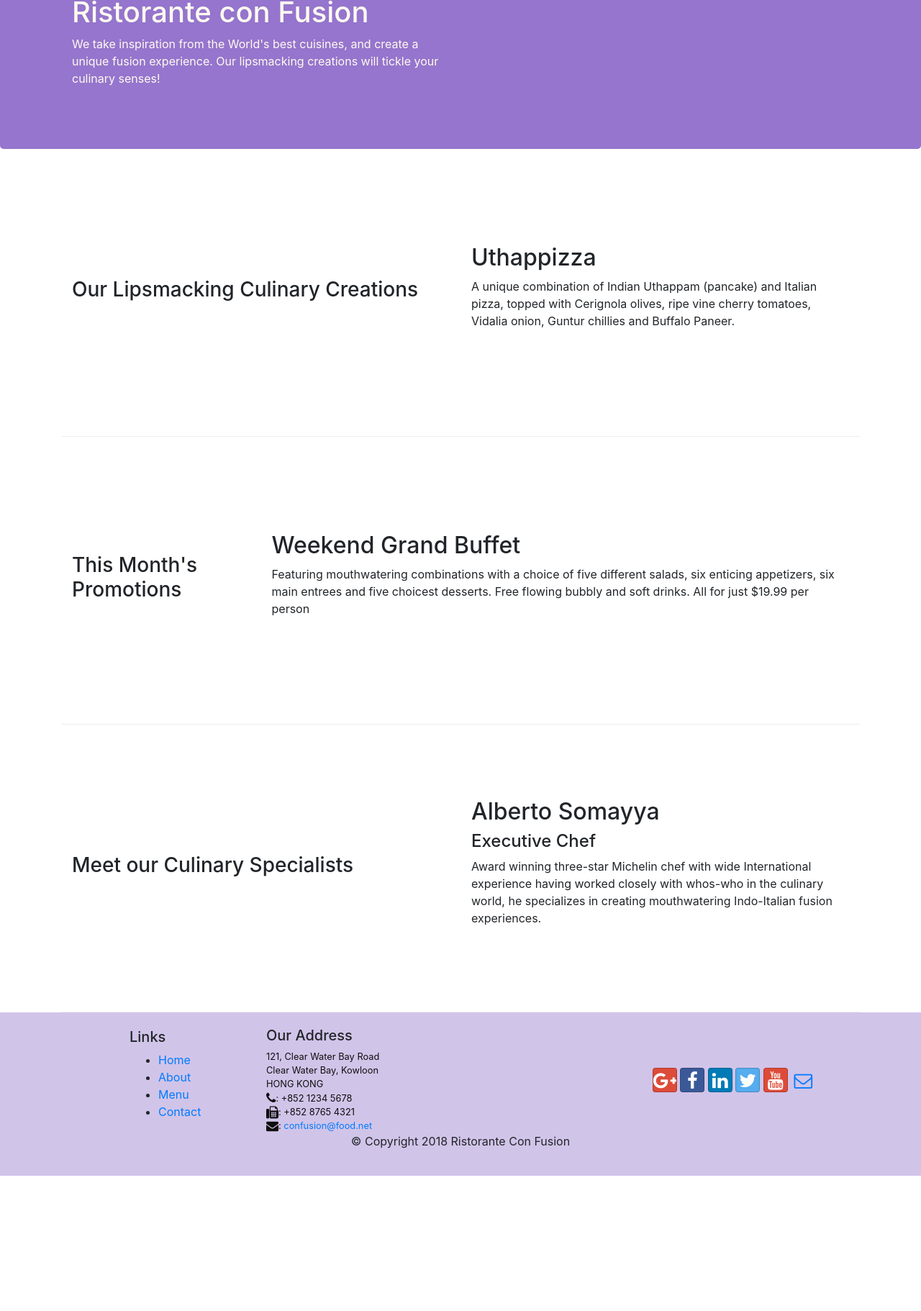
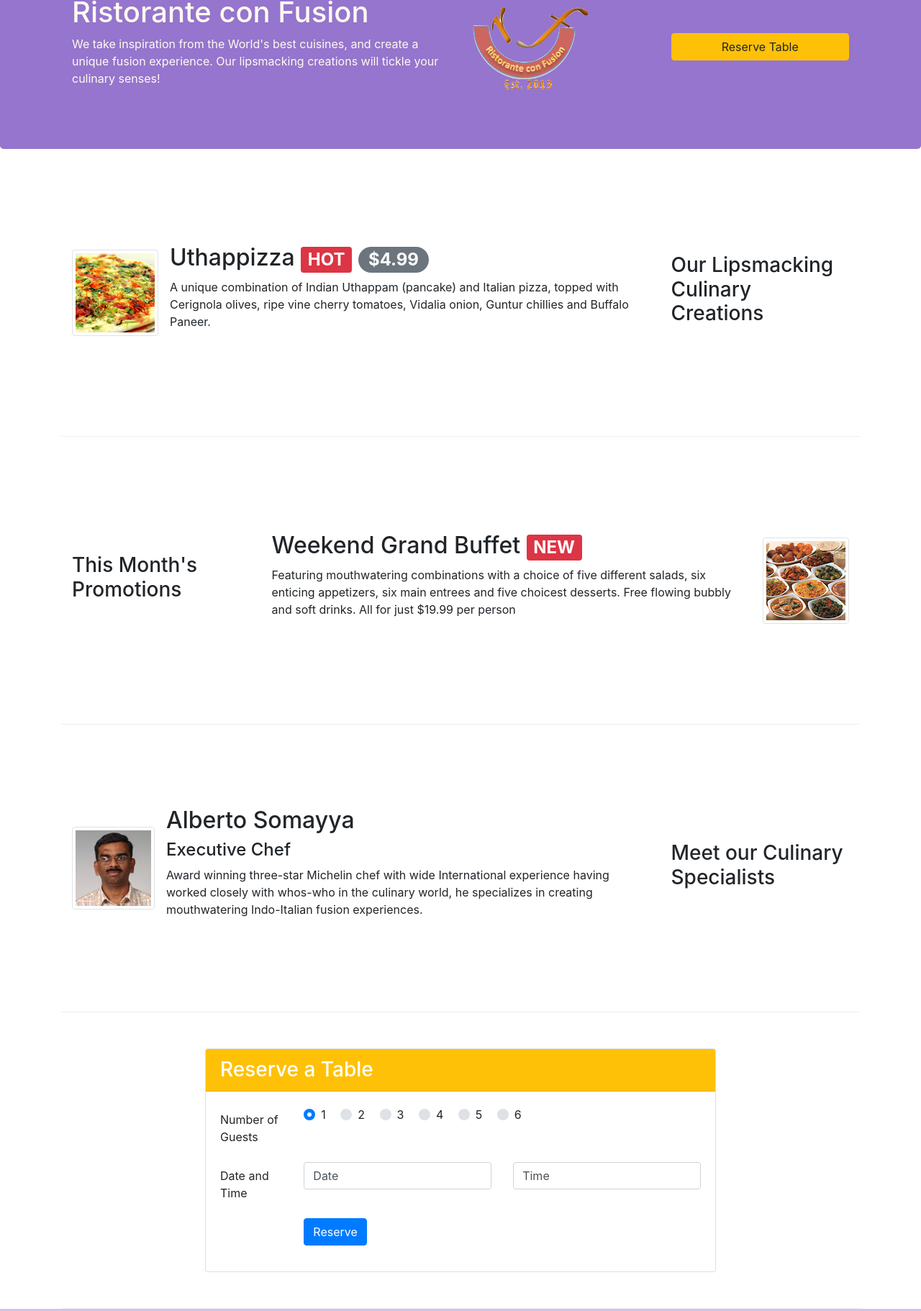
Before and after one commit to Hnmani/Bootstrap-Website-Coursera, a website: page index.html in a window 1280 px wide. Shown: the part 127-1949 px from the top of the page at 72% size. Before the commit the page ends 1761 px from the top, so only its background shows below. Drawn offline with nearby package versions, Linux system fonts and the light colour scheme.

Commit message:
Media and New Form To Reserve Table

```diff
--- a/index.html
+++ b/index.html
@@ -20,7 +20,7 @@
     <nav class='navbar navbar-dark navbar-expand-sm bg-primary fixed-top'>
       <div class="container">
         <button type="button" class='navbar-toggler' data-toggle='collapse' data-target='#navbar'><span class='navbar-toggler-icon'></span></button>
-        <a class="navbar-brand" href="#">Ristorante Con Fusion</a>
+        <a class="navbar-brand" href="#"><img src="img/logo.png" height="30" width="41"></a>
         <div class="collapse navbar-collapse" id='navbar'>
           <ul class='navbar-nav mr-auto'>
               <li class="nav-item active"><a class="nav-link" href="#"><span class="fa fa-home fa-lg"></span> Home</a></li>
@@ -39,7 +39,11 @@
                     <h1>Ristorante con Fusion</h1>
                     <p>We take inspiration from the World's best cuisines, and create a unique fusion experience. Our lipsmacking creations will tickle your culinary senses!</p>
                 </div>
-                <div>
+                <div class='col-12 col-sm-3 media'>
+                  <img src="img/logo.png" alt="">
+                </div>
+                <div class="col-12 col-md-3">
+                  <a href="#reserveTable" role="button" class='btn btn-warning col'>Reserve Table</a>
                 </div>
             </div>
         </div>
@@ -47,12 +51,21 @@
 
     <div class='container'>
         <div class="row align-items-center row-content">
-            <div class='col-12 col-sm-6'>
+            <div class='col-12 col-sm-3 order-sm-last'>
                 <h3>Our Lipsmacking Culinary Creations</h3>
             </div>
             <div class='col-12 col-sm'>
-                <h2>Uthappizza</h2>
-                <p>A unique combination of Indian Uthappam (pancake) and Italian pizza, topped with Cerignola olives, ripe vine cherry tomatoes, Vidalia onion, Guntur chillies and Buffalo Paneer.</p>
+              <div class="media">
+                    <img class="d-flex mr-3 img-thumbnail align-self-center"
+                            src="img/uthappizza.png" alt="Uthappizza">
+                    <div class="media-body">
+                        <h2 class="mt-0">Uthappizza <span class="badge badge-danger">HOT</span> <span class="badge badge-pill badge-secondary">$4.99</span></h2>
+                        <p class="d-none d-sm-block">A unique combination of Indian Uthappam (pancake) and
+                            Italian pizza, topped with Cerignola olives, ripe vine
+                            cherry tomatoes, Vidalia onion, Guntur chillies and
+                            Buffalo Paneer.</p>
+                    </div>
+                </div>
             </div>
         </div>
 
@@ -62,20 +75,94 @@
                 <h3>This Month's Promotions</h3>
             </div>
             <div class='col-12 col-sm col-md order-sm-last'>
-                <h2>Weekend Grand Buffet</h2>
-                <p>Featuring mouthwatering combinations with a choice of five different salads, six enticing appetizers, six main entrees and five choicest desserts. Free flowing bubbly and soft drinks. All for just $19.99 per person </p>
+              <div class="media">
+                <div class="media-body">
+                  <h2 class='mt-0'>Weekend Grand Buffet <span class='badge badge-danger'>NEW</span> </h2>
+                  <p class='d-none d-sm-block'>Featuring mouthwatering combinations with a choice of five different salads, six enticing appetizers, six main entrees and five choicest desserts. Free flowing bubbly and soft drinks. All for just $19.99 per person </p>
+                </div>
+                <img src="img/buffet.png" class='d-flex ml-3 img-thumbnail align-self-center' alt="Buffet">
+              </div>
+
             </div>
         </div>
 
         <div class='row align-items-center row-content'>
-            <div class='col-12 col-sm-6'>
+            <div class='col-12 col-sm-3 order-sm-last'>
                 <h3>Meet our Culinary Specialists</h3>
             </div>
-            <div class='col-12 col-sm'>
-                <h2>Alberto Somayya</h2>
-                <h4>Executive Chef</h4>
-                <p>Award winning three-star Michelin chef with wide International experience having worked closely with whos-who in the culinary world, he specializes in creating mouthwatering Indo-Italian fusion experiences. </p>
+            <div class="media col-12 col-sm">
+                <img class="d-flex mr-3 img-thumbnail align-self-center"
+                        src="img/alberto.png" alt="Alberto Somayya">
+                <div class="media-body">
+                    <h2 class="mt-0">Alberto Somayya</h2>
+                    <h4>Executive Chef</h4>
+                    <p class="d-none d-sm-block">Award winning three-star Michelin chef with wide
+                        International experience having worked closely with
+                        whos-who in the culinary world, he specializes in
+                        creating mouthwatering Indo-Italian fusion experiences.
+                        </p>
+                </div>
             </div>
+        </div>
+        <div class="row align-items-center row-content">
+          <div class="col-12 col-sm-8 offset-sm-2">
+            <div class="card">
+              <h3 class='card-header bg-warning text-white'>Reserve a Table</h3>
+              <div class="card-body" id='reserveTable'>
+                <form action="index.html">
+                  <div class="form-group row">
+                    <label for='Guest' class="col-md-2 col-form-label">Number of Guests</label>
+                    <div class="col-12 col-md-10">
+                        <div class="custom-control custom-radio custom-control-inline">
+                        <input type="radio" class="custom-control-input" id='1' name="Guest" checked>
+                        <label class="custom-control-label" for="1">1</label>
+                        </div>
+
+                        <div class="custom-control custom-radio custom-control-inline">
+                        <input type="radio" class="custom-control-input" id='2' name="Guest">
+                        <label class="custom-control-label" for="2">2</label>
+                        </div>
+
+                        <div class="custom-control custom-radio custom-control-inline">
+                        <input type="radio" class="custom-control-input" id='3' name="Guest">
+                        <label class="custom-control-label" for="3">3</label>
+                        </div>
+                        <div class="custom-control custom-radio custom-control-inline">
+                        <input type="radio" class="custom-control-input" id='4' name="Guest">
+                        <label class="custom-control-label" for="4">4</label>
+                        </div>
+
+                        <div class="custom-control custom-radio custom-control-inline">
+                        <input type="radio" class="custom-control-input" id='5' name="Guest">
+                        <label class="custom-control-label" for="5">5</label>
+                        </div>
+
+                        <div class="custom-control custom-radio custom-control-inline">
+                        <input type="radio" class="custom-control-input" id='6' name="Guest">
+                        <label class="custom-control-label" for="6">6</label>
+                        </div>
+                    </div>
+
+                  </div>
+                  <div class="form-group row">
+                    <label for="Date" class='col-12 col-md-2 col-form-label'>Date and Time</label>
+                    <div class="col-md-5">
+                        <input placeholder="Date" type="text" name="data" value="Date" class='form-control'>
+                    </div>
+                    <div class="col-md-5">
+                      <input type="text" placeholder="Time" name="time" value="Time" class='form-control'>
+                    </div>
+                  </div>
+                  <div class="form-group row">
+                      <div class="offset-md-2 col-md-10">
+                          <button type="submit" class="btn btn-primary">Reserve</button>
+                      </div>
+                  </div>
+
+                </form>
+              </div>
+            </div>
+          </div>
         </div>
     </div>
 
```
Also changed, not shown: aboutus.html (+1 -1 lines).
